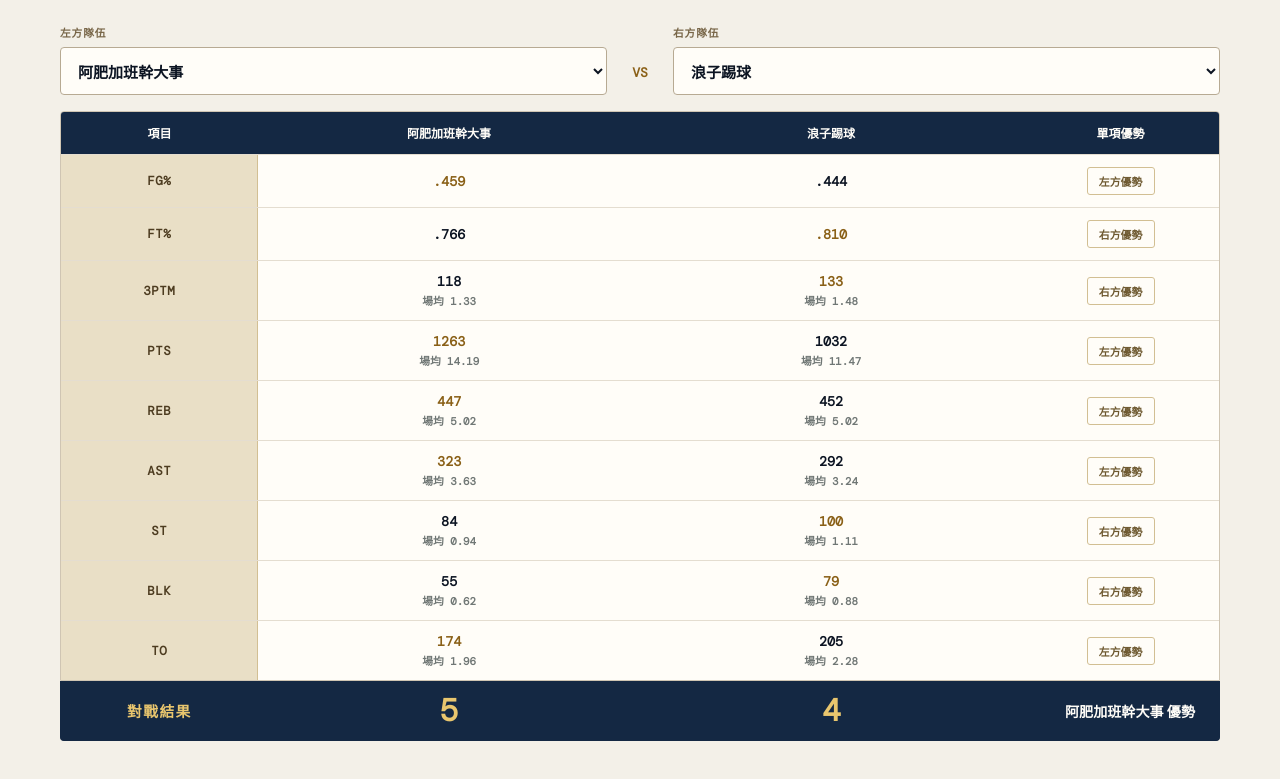
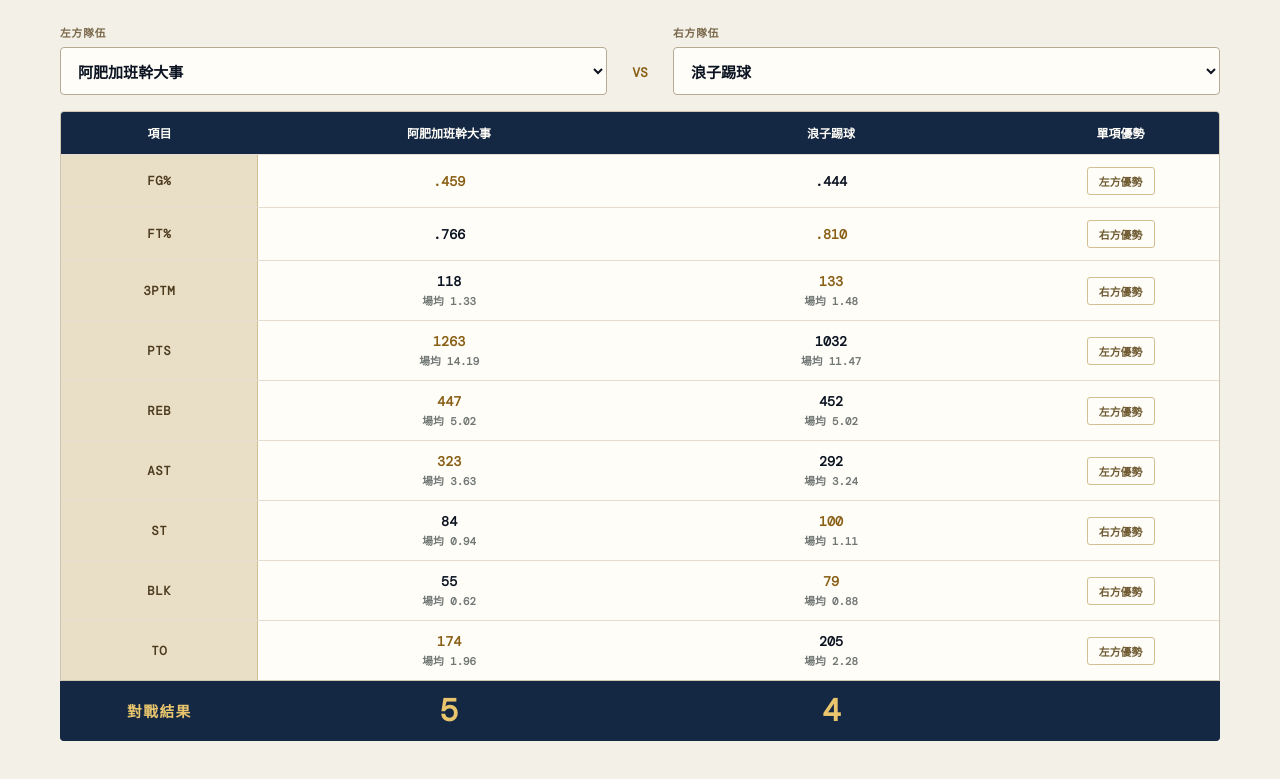
Before and after one commit to Vince-Chen-hao/chanchao-gentleman-club, a Nuxt app: page /paymeforwin in a window 1280 px wide. Shown: the part 3110-3889 px from the top of the page. Built offline with nearby package versions, Linux system fonts and the light colour scheme.

Commit message:
Remove matchup winner label

```diff
--- a/pages/paymeforwin.vue
+++ b/pages/paymeforwin.vue
@@ -125,7 +125,7 @@ const matchupSummary = computed(() => {
           <label><span>右方隊伍</span><select v-model="rightTeam"><option v-for="team in combined" :key="`right-${team.team}`" :value="team.team">{{ team.team }}</option></select></label>
         </div>
         <div class="matchup-table-wrap"><table class="matchup-table"><colgroup><col class="category-col"><col class="score-col"><col class="score-col"><col class="result-col"></colgroup><thead><tr><th>項目</th><th>{{ leftTeam }}</th><th>{{ rightTeam }}</th><th>單項優勢</th></tr></thead><tbody><tr v-for="row in comparisonRows" :key="row.category"><th class="matchup-category">{{ row.category }}</th><td :class="{ winner: row.winner === 'left' }">{{ row.left }}<small v-if="row.leftAverage">場均 {{ row.leftAverage }}</small></td><td :class="{ winner: row.winner === 'right' }">{{ row.right }}<small v-if="row.rightAverage">場均 {{ row.rightAverage }}</small></td><td><span :class="['matchup-result', row.winner]">{{ row.note }}</span></td></tr></tbody></table></div>
-        <div class="matchup-final" :class="{ draw: matchupSummary.winner === '平手' }"><span>對戰結果</span><strong>{{ matchupSummary.leftWins }}</strong><strong>{{ matchupSummary.rightWins }}</strong><em v-if="matchupSummary.winner === '平手'">平手</em><em v-else>{{ matchupSummary.winner }} 優勢<span v-if="matchupSummary.ties"> · {{ matchupSummary.ties }} 項平手</span></em></div>
+        <div class="matchup-final" :class="{ draw: matchupSummary.winner === '平手' }"><span>對戰結果</span><strong>{{ matchupSummary.leftWins }}</strong><strong>{{ matchupSummary.rightWins }}</strong><em aria-hidden="true"></em></div>
       </section>
     </section>
   </main>
```
